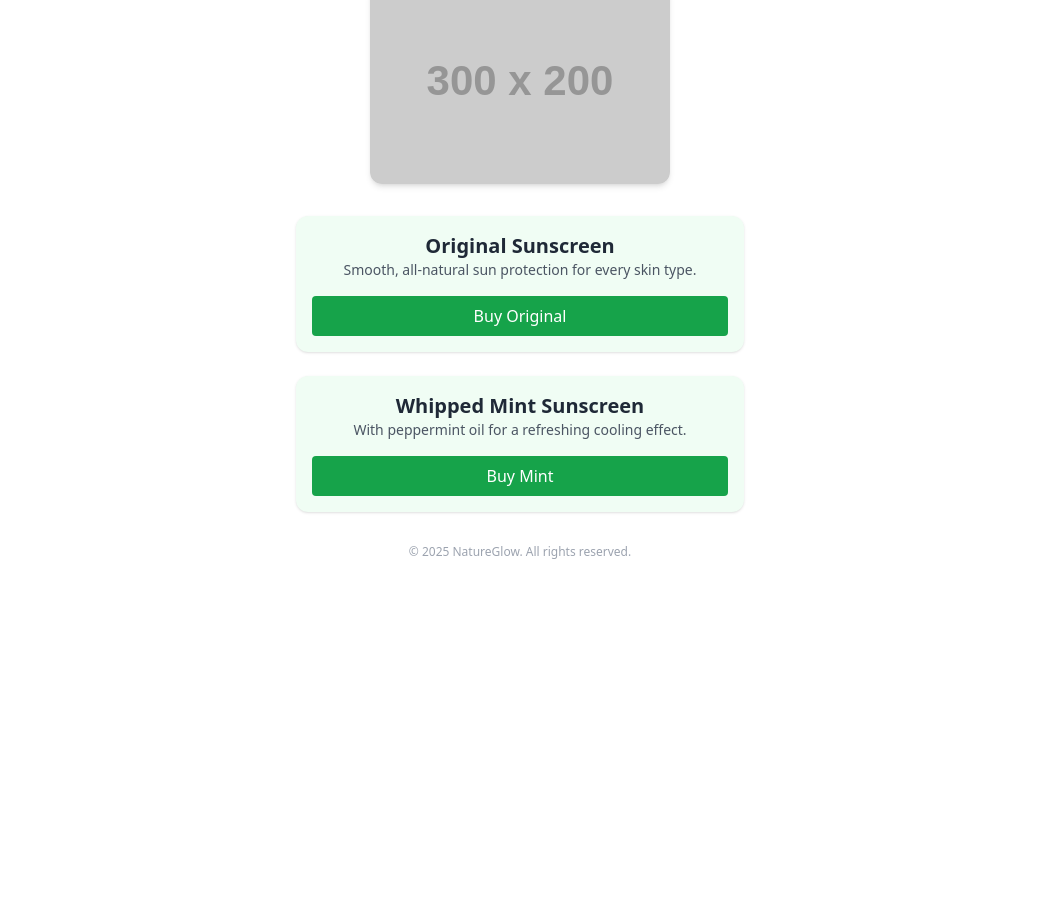
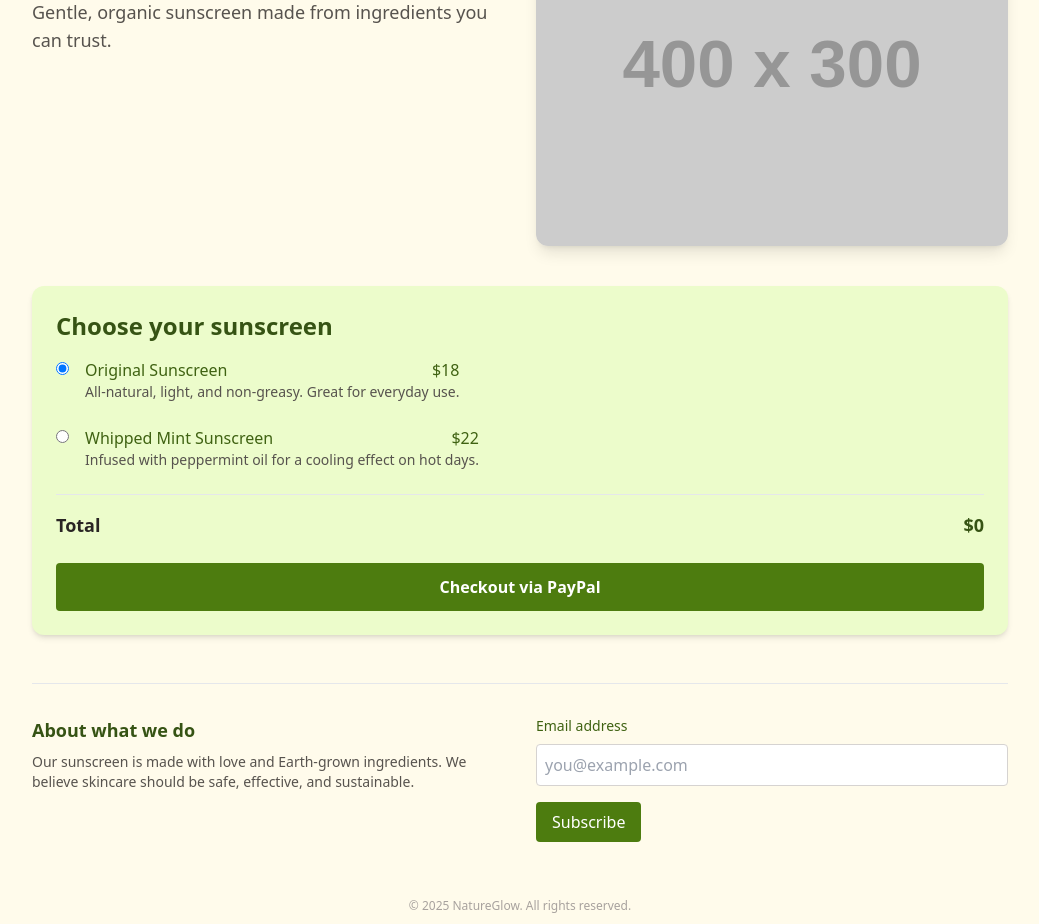
Before and after one commit to if314/artnskin, a plain HTML site: page index.html in a window 1280 px wide. Shown: the part 192-1116 px from the top of the page, without its empty margins (120-1159 px from the left). Before the commit the page ends 800 px from the top, so only its background shows below. Drawn offline with nearby package versions, Linux system fonts and the light colour scheme; placeholder pictures from the web are drawn by us.

Commit message:
Update index.html
updates

```diff
--- a/index.html
+++ b/index.html
@@ -6,38 +6,60 @@
   <title>NatureGlow Sunscreen</title>
   <script src="https://cdn.tailwindcss.com"></script>
 </head>
-<body class="bg-white text-gray-800 font-sans">
-  <main class="min-h-screen flex flex-col items-center justify-center px-4 py-8">
-    <section class="w-full max-w-md space-y-8 text-center">
-      <h1 class="text-4xl font-bold text-green-700">NatureGlow Sunscreen</h1>
-      <p class="text-base text-gray-600">Natural. Organic. Gentle on your skin and the Earth.</p>
+<body class="bg-amber-50 text-stone-800 font-sans">
+  <header class="w-full py-4 text-center text-sm text-lime-700">Earth-made Protection</header>
 
-      <img src="https://via.placeholder.com/300x200" alt="NatureGlow Sunscreen" class="mx-auto rounded-xl shadow-md" />
+  <main class="px-6 py-8 max-w-5xl mx-auto">
+    <section class="flex flex-col md:flex-row justify-between items-center md:items-start gap-8 mb-10">
+      <div class="md:w-1/2 space-y-4">
+        <h1 class="text-4xl font-extrabold text-lime-800 leading-tight">Protect your skin naturally</h1>
+        <p class="text-lg text-stone-600">Gentle, organic sunscreen made from ingredients you can trust.</p>
+      </div>
+      <div class="md:w-1/2">
+        <img src="https://via.placeholder.com/400x300" alt="Product image" class="w-full rounded-xl shadow-lg" />
+      </div>
+    </section>
 
-      <div class="space-y-6">
-        <div class="bg-green-50 p-4 rounded-xl shadow">
-          <h2 class="text-xl font-semibold">Original Sunscreen</h2>
-          <p class="text-sm text-gray-600">Smooth, all-natural sun protection for every skin type.</p>
-          <form action="https://www.paypal.com/cgi-bin/webscr" method="post" target="_blank" class="mt-2">
-            <input type="hidden" name="cmd" value="_s-xclick" />
-            <input type="hidden" name="hosted_button_id" value="YOUR_ORIGINAL_BUTTON_ID" />
-            <button type="submit" class="mt-2 w-full bg-green-600 text-white font-medium py-2 px-4 rounded hover:bg-green-700">Buy Original</button>
-          </form>
+    <section class="bg-lime-100 p-6 rounded-xl shadow-md">
+      <h2 class="text-2xl font-semibold mb-4 text-lime-900">Choose your sunscreen</h2>
+      <form action="#" method="post" class="space-y-6">
+        <div class="flex items-start gap-4">
+          <input type="radio" id="original" name="product" value="original" checked class="mt-1">
+          <div>
+            <label for="original" class="font-medium text-lime-800">Original Sunscreen <span class="float-right">$18</span></label>
+            <p class="text-sm text-stone-600">All-natural, light, and non-greasy. Great for everyday use.</p>
+          </div>
+        </div>
+        <div class="flex items-start gap-4">
+          <input type="radio" id="mint" name="product" value="mint" class="mt-1">
+          <div>
+            <label for="mint" class="font-medium text-lime-800">Whipped Mint Sunscreen <span class="float-right">$22</span></label>
+            <p class="text-sm text-stone-600">Infused with peppermint oil for a cooling effect on hot days.</p>
+          </div>
         </div>
 
-        <div class="bg-green-50 p-4 rounded-xl shadow">
-          <h2 class="text-xl font-semibold">Whipped Mint Sunscreen</h2>
-          <p class="text-sm text-gray-600">With peppermint oil for a refreshing cooling effect.</p>
-          <form action="https://www.paypal.com/cgi-bin/webscr" method="post" target="_blank" class="mt-2">
-            <input type="hidden" name="cmd" value="_s-xclick" />
-            <input type="hidden" name="hosted_button_id" value="YOUR_MINT_BUTTON_ID" />
-            <button type="submit" class="mt-2 w-full bg-green-600 text-white font-medium py-2 px-4 rounded hover:bg-green-700">Buy Mint</button>
-          </form>
+        <div class="flex justify-between items-center border-t pt-4">
+          <span class="text-lg font-semibold text-stone-800">Total</span>
+          <span class="text-lg font-semibold text-lime-900">$0</span>
         </div>
+
+        <button type="submit" class="w-full bg-lime-700 text-white font-semibold py-3 rounded hover:bg-lime-800">Checkout via PayPal</button>
+      </form>
+    </section>
+
+    <section class="mt-12 flex flex-col md:flex-row justify-between items-start gap-8 border-t pt-8">
+      <div class="md:w-1/2">
+        <h3 class="text-lg font-semibold text-lime-900 mb-2">About what we do</h3>
+        <p class="text-sm text-stone-600">Our sunscreen is made with love and Earth-grown ingredients. We believe skincare should be safe, effective, and sustainable.</p>
       </div>
-
-      <footer class="mt-12 text-xs text-gray-400">© 2025 NatureGlow. All rights reserved.</footer>
+      <div class="md:w-1/2">
+        <label for="email" class="block text-sm font-medium text-lime-800">Email address</label>
+        <input id="email" type="email" name="email" class="w-full mt-2 p-2 border border-stone-300 rounded" placeholder="you@example.com">
+        <button class="mt-4 px-4 py-2 bg-lime-700 text-white rounded hover:bg-lime-800">Subscribe</button>
+      </div>
     </section>
   </main>
+
+  <footer class="text-center text-xs text-stone-400 py-6">© 2025 NatureGlow. All rights reserved.</footer>
 </body>
 </html>
```
